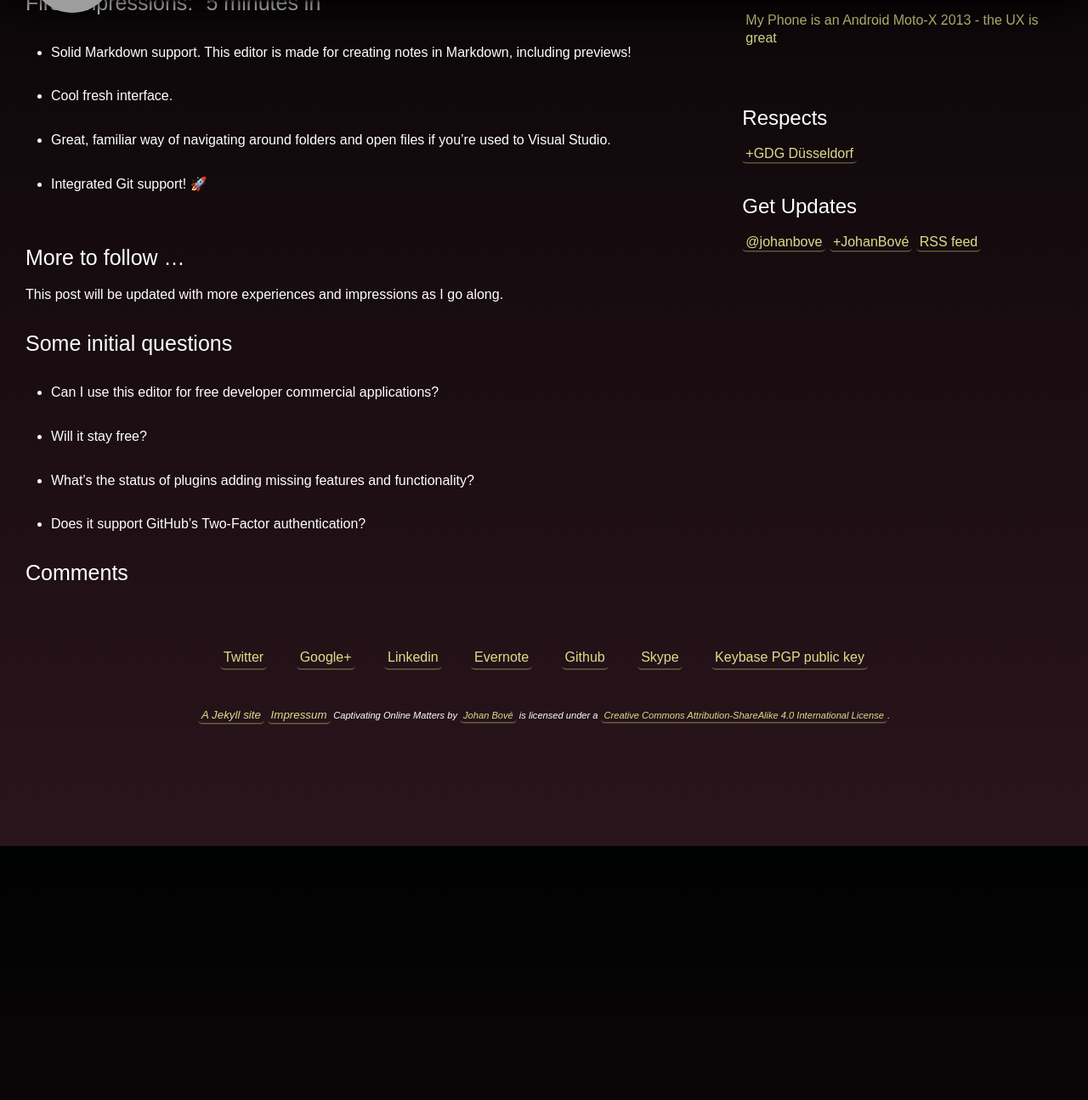
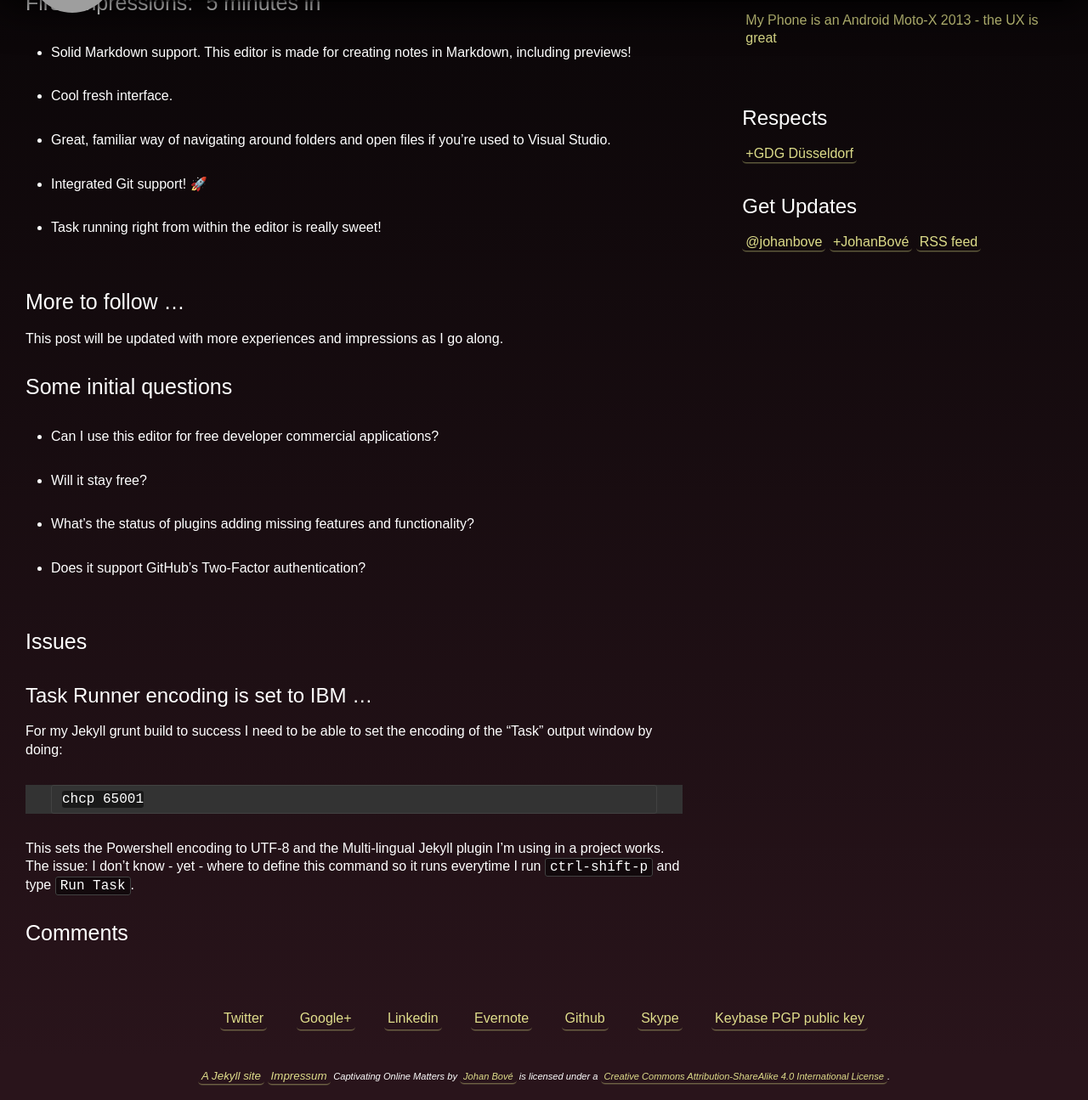
Before and after one commit to johanbove/johanbove.github.io, a Jekyll site: the page built from _posts/2015-10-14-visualstudiocode.md, in a window 1280 px wide and 1400 px high, scrolled down 299 px, cut to the strip 105-1400 px from the top of the window. Shown: the whole strip at 85% size. Built offline with Jekyll 4.4.1, drawn with Linux system fonts in a browser that asks for light colours; emoji names are drawn with the system emoji font; comment, search, counter and statistics services are not loaded; grey boxes are pictures that could not be loaded.

Commit message:
Update post

```diff
--- a/_posts/2015-10-14-visualstudiocode.md
+++ b/_posts/2015-10-14-visualstudiocode.md
@@ -15,6 +15,7 @@ You can download your own "preview" "for free" over at <https://code.visualstudi
 - Cool fresh interface.
 - Great, familiar way of navigating around folders and open files if you're used to Visual Studio.
 - Integrated Git support! :rocket:
+- Task running right from within the editor is really sweet!
 
 ## More to follow ...
 
@@ -26,3 +27,14 @@ This post will be updated with more experiences and impressions as I go along.
 - Will it stay free?
 - What's the status of plugins adding missing features and functionality?
 - Does it support GitHub's Two-Factor authentication?
+
+## Issues
+
+### Task Runner encoding is set to IBM ...
+
+For my Jekyll grunt build to success I need to be able to set the encoding of the "Task" output window by doing:
+
+    chcp 65001
+
+This sets the Powershell encoding to UTF-8 and the Multi-lingual Jekyll plugin I'm using in a project works.
+The issue: I don't know - yet - where to define this command so it runs everytime I run ``ctrl-shift-p`` and type ``Run Task``.
```
